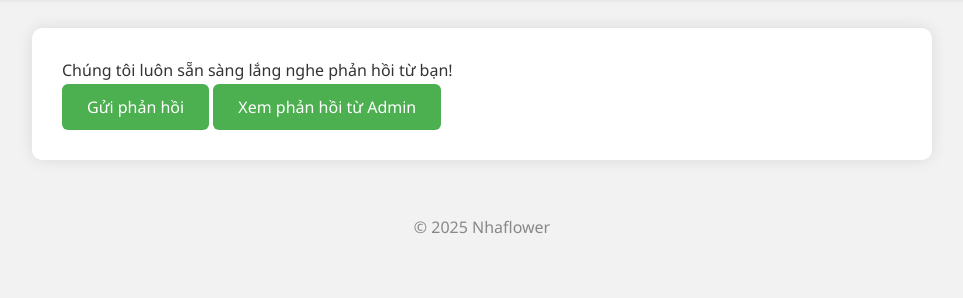
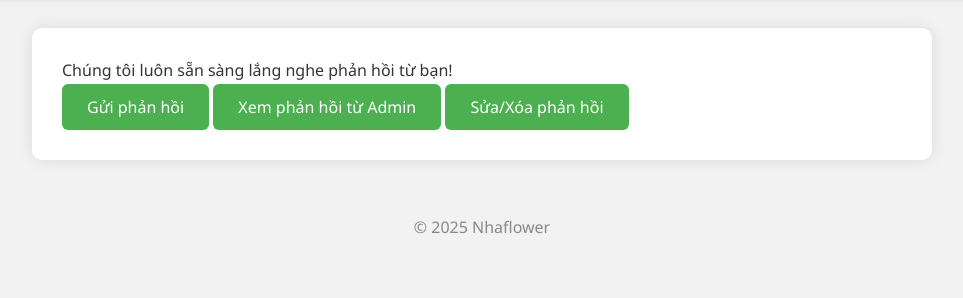
Before and after one commit to ThuThuy2209/laptrinhmang, a PHP site: page / in a window 1280 px wide. Shown: the part 93-391 px from the top of the page, without its empty margins (158-1121 px from the left). Run offline with PHP 8.4, Linux system fonts and the light colour scheme; the visitor is signed in with stand-in values (Sample User, id 1).

Commit message:
Update index.php

```diff
--- a/ND/index.php
+++ b/ND/index.php
@@ -17,6 +17,7 @@ if (!isset($_SESSION['user_logged_in'])) {
     <p>Chúng tôi luôn sẵn sàng lắng nghe phản hồi từ bạn!</p>
     <a href="contact.php"><button>Gửi phản hồi</button></a>
     <a href="my_feedback.php"><button>Xem phản hồi từ Admin</button></a>
+    <a href="edit.php"><button>Sửa/Xóa phản hồi</button></a>
 </div>
 <footer>&copy; 2025 Nhaflower</footer>
 </body>
```
